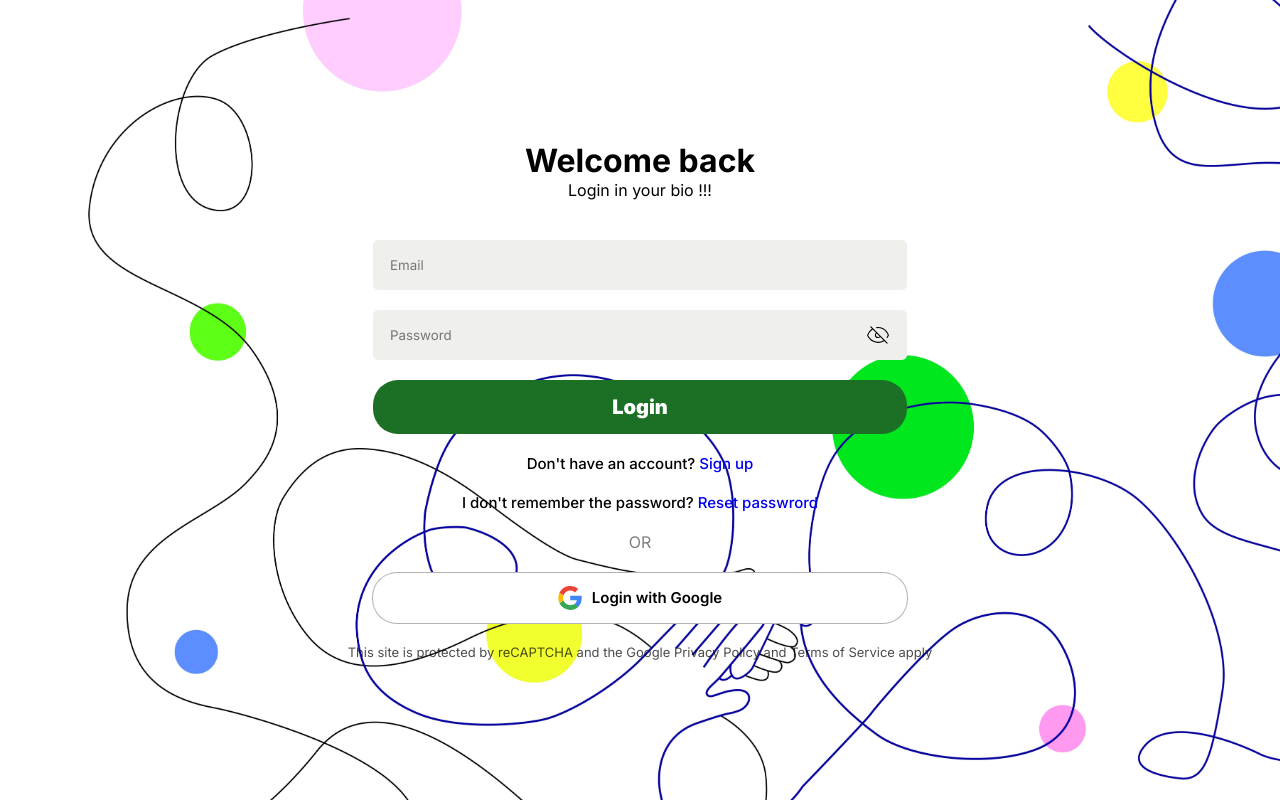
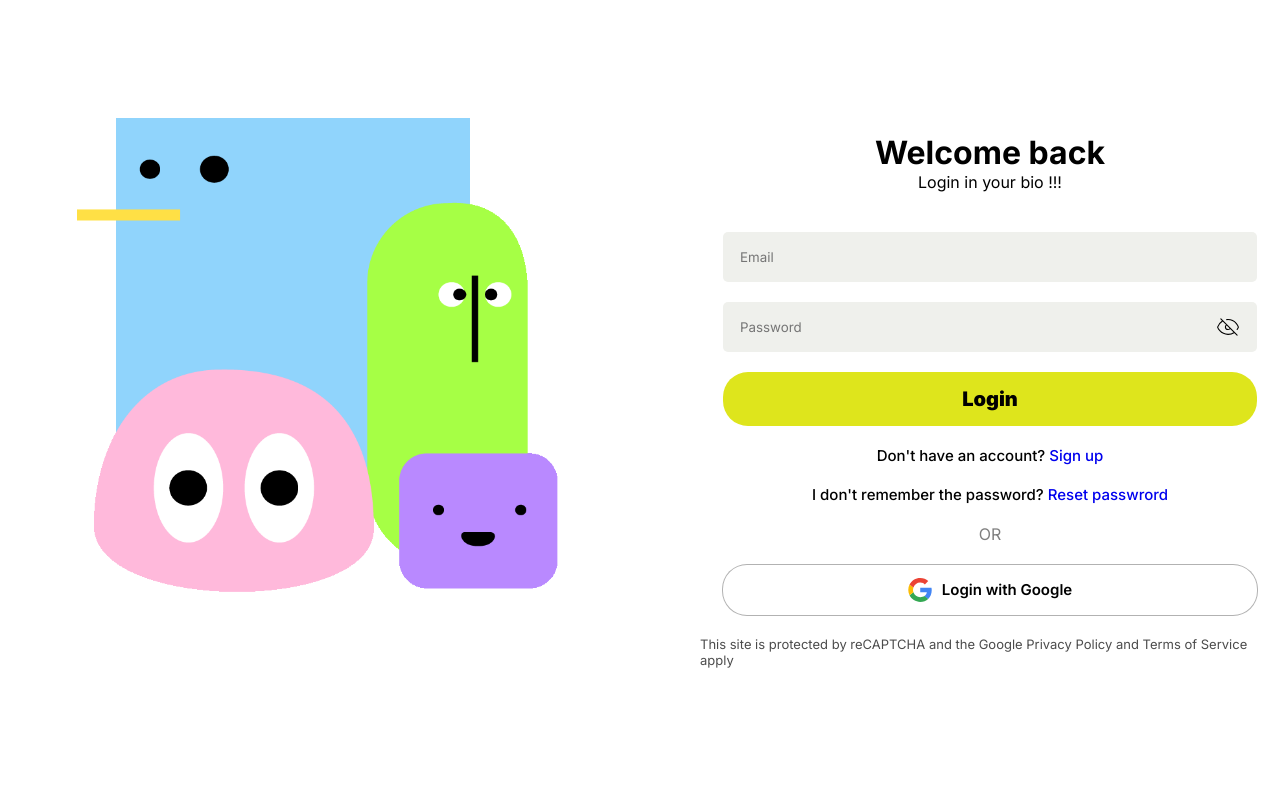
Before and after one commit to patto220048/IG22-qr-link, a React (Vite) app in the folder fontend/: page /register/login in a window 1280 px wide. Built offline with nearby package versions, Linux system fonts and the light colour scheme.

Commit message:
fix theme

```diff
--- a/fontend/src/base/_color.scss
+++ b/fontend/src/base/_color.scss
@@ -1,4 +1,5 @@
-$background_color:#1b7026;
+$background_color:#21930d;
+$btn_login_color: #dee51c;
 $text_color:#F5F5DC;
 $text_color_soft: #FFB000;
 $text_color_soft_2 : #e0f143;
--- a/fontend/src/components/TempProfile/TempProfile.jsx
+++ b/fontend/src/components/TempProfile/TempProfile.jsx
@@ -11,9 +11,10 @@ function TempProfile() {
     const [values, setValues] = useState(null);
     const dispatch = useDispatch();
     const [onFocus, setOnFocus] = useState(false);
-    console.log(values);
+    // console.log(values);
     const onChange = (e) => {
         setValues({ ...values, [e.target.name]: e.target.value });
+        setValues("")
     };
     // const handleSubmit = (e) => {
     //     e.preventDefault();
@@ -92,7 +93,7 @@ function TempProfile() {
                     name="username"
                     id="username"
                     type="text"
-                    placeholder={`@` + (currentUser.usernameTitle ? currentUser.usernameTitle : currentUser.username)}
+                    placeholder={`@ ` +(currentUser.usernameTitle ? currentUser.usernameTitle : currentUser.username)}
                     className="tempProfile-input"
                     onChange={onChange}
                 />
--- a/fontend/src/components/TempTheme/TempTheme.jsx
+++ b/fontend/src/components/TempTheme/TempTheme.jsx
@@ -6,7 +6,7 @@ import { useEffect, useState } from 'react';
 import { themeStart, themeSuccess } from '../../redux-toolkit/themeSlice';
 import { useDispatch } from 'react-redux';
 import axiosInstance from '../../instance/axiosInstance';
-function TempTheme() {
+function TempTheme({setState}) {
     const [data, setData] = useState({});
     useEffect(() => {
         const getCard = async () => {
@@ -27,6 +27,7 @@ function TempTheme() {
                 <Theme isTheme={false} />
                 {themes.map((theme, i) => (
                     <Theme
+                    setState = {setState}
                         cardId = {data._id}
                         isTheme={true}
                         themeBg={theme.bg_img}
--- a/fontend/src/components/Theme/Theme.jsx
+++ b/fontend/src/components/Theme/Theme.jsx
@@ -7,7 +7,7 @@ import axiosInstance from '../../instance/axiosInstance';
 import { useDispatch, useSelector } from 'react-redux';
 import {themeFail, themeStart, themeSuccess, updateTheme} from '../../redux-toolkit/themeSlice';
 import { updateData } from '../../redux-toolkit/userSlice';
-function Theme({ themeBg, themeOpacity, themeBtn, isTheme, backgoundMode, isBg, bgColor ,cardId}) {
+function Theme({ themeBg, themeOpacity, themeBtn, isTheme, backgoundMode, isBg, bgColor ,cardId,setState}) {
     const dispatch = useDispatch()
     const currentUser = useSelector((state=>state.user.currentUser))
     const currentTheme = useSelector((state=>state.user.currentTheme))
@@ -19,7 +19,7 @@ function Theme({ themeBg, themeOpacity, themeBtn, isTheme, backgoundMode, isBg,
                 })
                 console.log(res.data)
                 dispatch(updateTheme(res.data))
-                window.location.reload();
+                setState(res.data)
             }
             fetchTheme()
         } catch (error) {
--- a/fontend/src/pages/register/login/Login.jsx
+++ b/fontend/src/pages/register/login/Login.jsx
@@ -9,6 +9,7 @@ import Loading from '../../../components/dialog/loading/Loading';
 import axios from 'axios';
 import jwt_decode from 'jwt-decode';
 import bg_login from '../../../assets/img/bg_login.jpg';
+import bg_login_page from '../../../assets/img/bg/bg_login_page.gif';
 
 function Login() {
     const dispatch = useDispatch();
@@ -136,9 +137,13 @@ function Login() {
         console.log('google');
     };
     return (
-        <div className="login" style={{ backgroundImage: `url(${bg_login})` }}>
+        <div className="login" >
             {isLoading && <Loading isLoading={isLoading} />}
-            <div className="login-container">
+            <div className='login-left'>
+                <img className='login-left-img' src={bg_login_page} alt="" />
+            </div>
+
+            <div className="login-right">
                 <div className="login-title">
                     <h1>Welcome back</h1>
                     <p>Login in your bio !!!</p>
--- a/fontend/src/pages/register/login/Login.scss
+++ b/fontend/src/pages/register/login/Login.scss
@@ -1,12 +1,21 @@
 @import '../../../base/color';
 .login {
+    display: flex;
+    justify-content: center;
+    align-items: center;
     height: 100vh;
-    // margin:auto;
-    // background-attachment: fixed;
-    background-size: cover;
-    // background-image: url('../../../../../assets/img/bg_login.jpg');
-    .login-container {
-        height: 800px;
+
+    .login-left{
+        // border-right: 0.1px solid rgba($color: $black, $alpha: 0.3);
+        .login-left-img{
+            width: 700px;
+            height: 700px;
+            object-fit: cover;
+        }
+    }
+    .login-right {
+
+        // height: 800px;
         display: flex;
         flex-direction: column;
         justify-content: center;
@@ -68,8 +77,8 @@
                 padding: 15px;
                 font-size: 20px;
                 font-weight: 900;
-                background-color: $background_color;
-                color: $white;
+                background-color: $btn_login_color;
+                color: $black;
                 border-radius: 25px;
                 transition: all 0.3s ease;
                 &:hover {
--- a/fontend/src/pages/tempate/Template.jsx
+++ b/fontend/src/pages/tempate/Template.jsx
@@ -3,9 +3,11 @@ import Background from '../../components/Background/Background';
 import TempProfile from '../../components/TempProfile/TempProfile';
 import TempTheme from '../../components/TempTheme/TempTheme';
 import './Template.scss';
+import { useState } from 'react';
 function Template() {
     const currentUser = useSelector((state) => state.user.currentUser);
-
+    const [state, setState] = useState({})
+    console.log(state)
     return (
         <div className="template">
             <div className="template-left">
@@ -15,7 +17,7 @@ function Template() {
                 </section>
                 <section className="template-item">
                     <h2 className="tempProfile_title">Themes</h2>
-                    <TempTheme />
+                    <TempTheme setState={setState} />
                 </section>
                 <section className="template-item">
                     <h2 className="tempProfile_title">Background</h2>
@@ -23,9 +25,10 @@ function Template() {
                 </section>
             </div>
             <div className="template-right">
-                <iframe className='template-preview' src={`http://localhost:5173/profile/user/${currentUser.username}`} frameBorder="0" loading="lazy" >
+                <img src={state.backgroundImg} alt="" />
+                {/* <iframe className='template-preview' src={`http://localhost:5173/profile/user/${currentUser.username}`} frameBorder="0" loading="lazy" >
 
-                </iframe>
+                </iframe> */}
             </div>
         </div>
     );
--- a/fontend/src/themes/themes.js
+++ b/fontend/src/themes/themes.js
@@ -1,26 +1,13 @@
 import bg1 from '../assets/img/bg/1-1.jpg';
 import bg2 from '../assets/img/bg/1-2.jpg';
 import bg3 from '../assets/img/bg/1-3.jpg';
-import bg5 from '../assets/img/bg/2-1.jpg';
+import bg5 from '../assets/img/bg/9.gif';
 
 
 const themes = [
+
     {
-        bg_img: bg1,
-        bg_opacity: 1,
-        bnt_radius: 0,
-        btn_color:"",
-
-    },
-    {
-        bg_img: "https://images.unsplash.com/photo-1695133389296-fdd6c49d422c?ixlib=rb-4.0.3&ixid=M3wxMjA3fDB8MHxwaG90by1wYWdlfHx8fGVufDB8fHx8fA%3D%3D&auto=format&fit=crop&w=1974&q=80",
-        bg_opacity: 0.7,
-        bnt_radius: 25,
-        btn_color:"",
-
-    },
-    {
-        bg_img: "https://images.unsplash.com/photo-1695112177760-1597b2c8eb5d?ixlib=rb-4.0.3&ixid=M3wxMjA3fDB8MHxwaG90by1wYWdlfHx8fGVufDB8fHx8fA%3D%3D&auto=format&fit=crop&w=1964&q=80",
+        bg_img: "https://firebasestorage.googleapis.com/v0/b/theme-f628b.appspot.com/o/1-4.jpg?alt=media&token=9548d35b-e5f8-4e44-9ec7-0997da9eb2c5&_gl=1*1krje0v*_ga*NDEyNDIyODkuMTY4MTEwMDE4Nw..*_ga_CW55HF8NVT*MTY5ODI5NTA2Ny4xMy4xLjE2OTgyOTU1ODEuNi4wLjA.",
         bg_opacity: 0.7,
         bnt_radius: 25,
         btn_color:"",
@@ -28,31 +15,7 @@ const themes = [
     }
     ,
     {
-        bg_img: "https://images.unsplash.com/photo-1695112177760-1597b2c8eb5d?ixlib=rb-4.0.3&ixid=M3wxMjA3fDB8MHxwaG90by1wYWdlfHx8fGVufDB8fHx8fA%3D%3D&auto=format&fit=crop&w=1964&q=80",
-        bg_opacity: 0.7,
-        bnt_radius: 25,
-        btn_color:"",
-
-    }
-    ,
-    {
-        bg_img: "https://images.unsplash.com/photo-1695112177760-1597b2c8eb5d?ixlib=rb-4.0.3&ixid=M3wxMjA3fDB8MHxwaG90by1wYWdlfHx8fGVufDB8fHx8fA%3D%3D&auto=format&fit=crop&w=1964&q=80",
-        bg_opacity: 0.7,
-        bnt_radius: 25,
-        btn_color:"",
-
-    }
-    ,
-    {
-        bg_img: "https://images.unsplash.com/photo-1695112177760-1597b2c8eb5d?ixlib=rb-4.0.3&ixid=M3wxMjA3fDB8MHxwaG90by1wYWdlfHx8fGVufDB8fHx8fA%3D%3D&auto=format&fit=crop&w=1964&q=80",
-        bg_opacity: 0.7,
-        bnt_radius: 25,
-        btn_color:"",
-
-    }
-    ,
-    {
-        bg_img: "https://images.unsplash.com/photo-1695112177760-1597b2c8eb5d?ixlib=rb-4.0.3&ixid=M3wxMjA3fDB8MHxwaG90by1wYWdlfHx8fGVufDB8fHx8fA%3D%3D&auto=format&fit=crop&w=1964&q=80",
+        bg_img: "https://firebasestorage.googleapis.com/v0/b/theme-f628b.appspot.com/o/9-1%20(1).gif?alt=media&token=88fc08eb-7711-4bec-a5a0-9e97eddc850b&_gl=1*13n6mrt*_ga*NDEyNDIyODkuMTY4MTEwMDE4Nw..*_ga_CW55HF8NVT*MTY5ODI5NTA2Ny4xMy4xLjE2OTgyOTYwNjguNjAuMC4w",
         bg_opacity: 0.7,
         bnt_radius: 25,
         btn_color:"",
```
Also changed, not shown: fontend/src/assets/img/bg/bg_login_page.gif (added).
